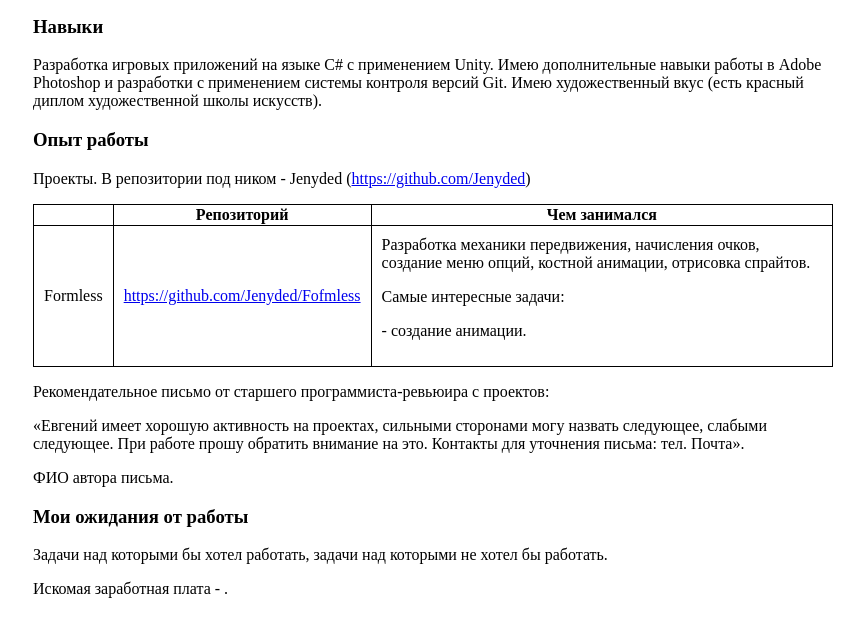
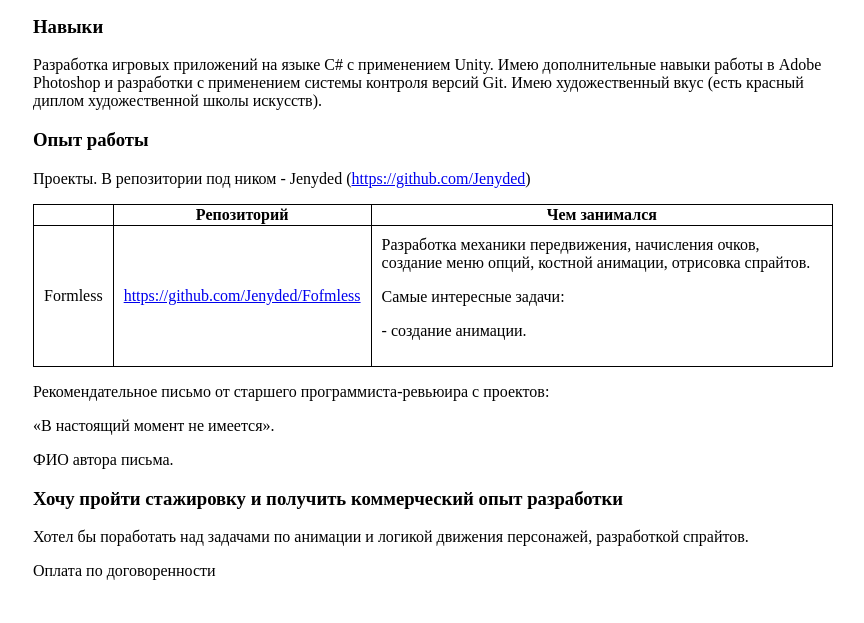
Before and after one commit to Jenyded/Summary, a plain HTML site: page index.html in a window 1280 px wide. Shown: the part 177-800 px from the top of the page, without its empty margins (207-1071 px from the left). Drawn offline with Linux system fonts and the light colour scheme.

Commit message:
added positions
Добавил позиции

```diff
--- a/index.html
+++ b/index.html
@@ -53,14 +53,14 @@
         </table>
         <p>Рекомендательное письмо от старшего программиста-ревьюира с проектов:</p>
         <p>
-          «Евгений имеет хорошую активность на проектах, сильными сторонами могу назвать следующее, слабыми следующее. При работе прошу обратить внимание на это. Контакты для уточнения письма: тел. Почта».
+          «В настоящий момент не имеется».
         </p>
         <p>ФИО автора письма.</p>
-        <h3>Мои ожидания от работы</h3>
+        <h3>Хочу пройти стажировку и получить коммерческий опыт разработки</h3>
         <p>
-          Задачи над которыми бы хотел работать, задачи над которыми не хотел бы работать.
+          Хотел бы поработать над задачами по анимации и логикой движения персонажей, разработкой спрайтов.
         </p>
-        <p>Искомая заработная плата - .</p>
+        <p>Оплата по договоренности</p>
       </div>
     </div>
   </body>
```
